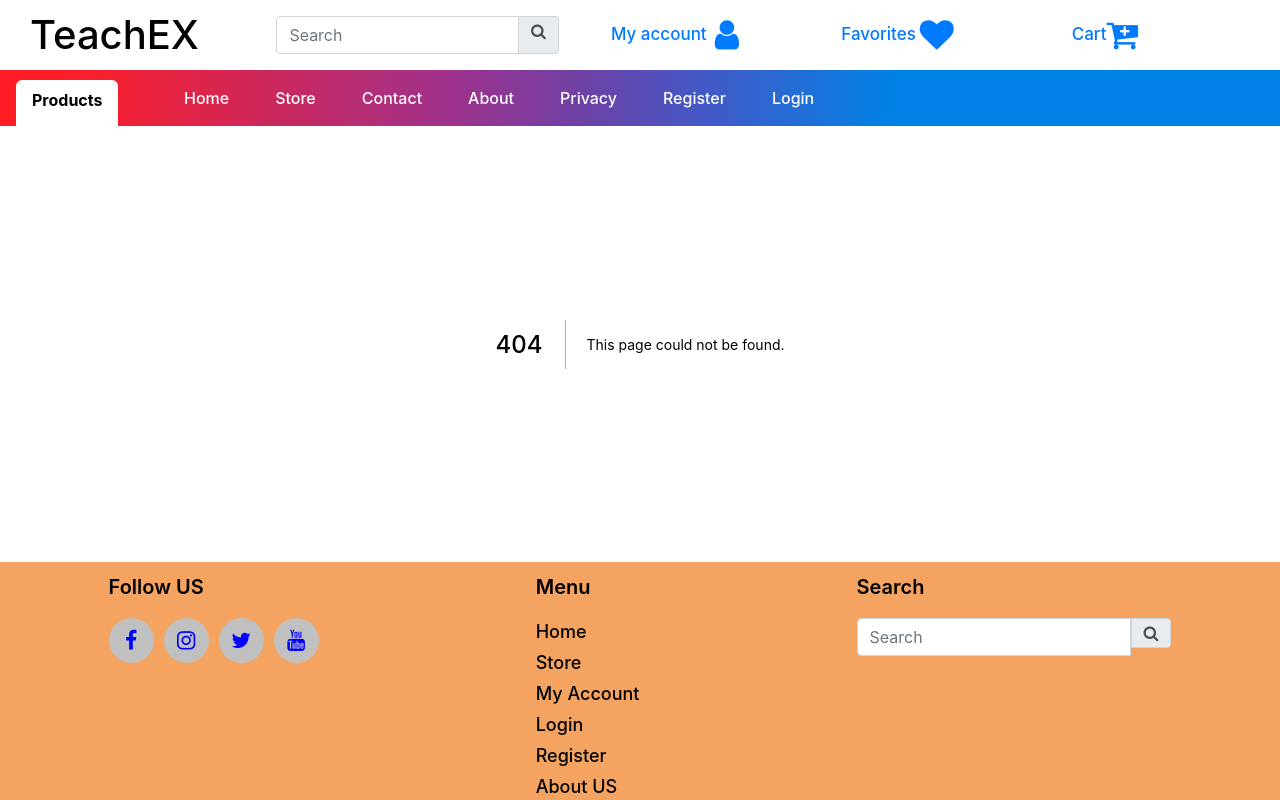
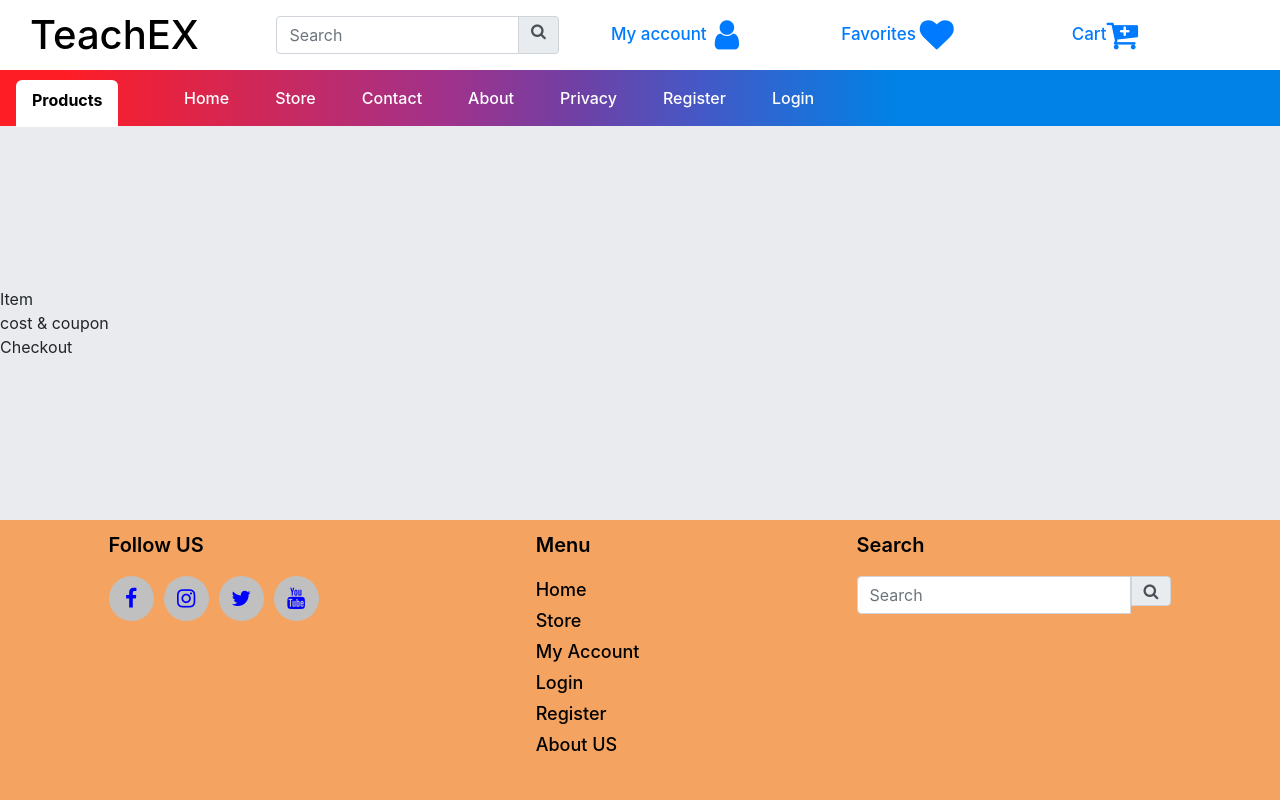
Before and after one commit to Ozair0/e-comeerce-nextjs, a Next.js app: page /cart in a window 1280 px wide. Before the commit this address had no page. Built offline with nearby package versions, Linux system fonts and the light colour scheme.

Commit message:
Added cart.js with cart.scss

```diff
--- a/Components/Header/Header.js
+++ b/Components/Header/Header.js
@@ -1,5 +1,5 @@
 import React from "react";
-
+import Link from "next/link";
 export default function Header() {
   return (
     <div className="row_flex col">
@@ -22,9 +22,11 @@ export default function Header() {
       <a href="#" className="col-2 nav_links_icon">
         Favorites <i className="fa fa-heart fa-2x ml-1"></i>
       </a>
-      <a href="#" className="col-2 nav_links_icon">
-        Cart <i className="fa fa-cart-plus fa-2x"></i>
-      </a>
+      <Link href="/cart">
+        <a className="col-2 nav_links_icon">
+          Cart <i className="fa fa-cart-plus fa-2x"></i>
+        </a>
+      </Link>
     </div>
   );
 }
--- a/pages/_app.js
+++ b/pages/_app.js
@@ -15,6 +15,7 @@ import "../styles/privacy.scss";
 import "../styles/product_page.scss";
 import "../styles/register.scss";
 import "../styles/login.scss";
+import "../styles/cart.scss";
 import Nav from "../Components/Navbar/Nav";
 import Head from "next/head";
 import Footer from "../Components/footer";
--- /dev/null
+++ b/pages/cart.js
@@ -0,0 +1,9 @@
+export default function cart() {
+  return (
+    <div className="cart_p">
+      <div>Item</div>
+      <div>cost & coupon</div>
+      <div>Checkout</div>
+    </div>
+  );
+}
--- /dev/null
+++ b/styles/cart.scss
@@ -0,0 +1,2 @@
+.cart_p {
+}
```
